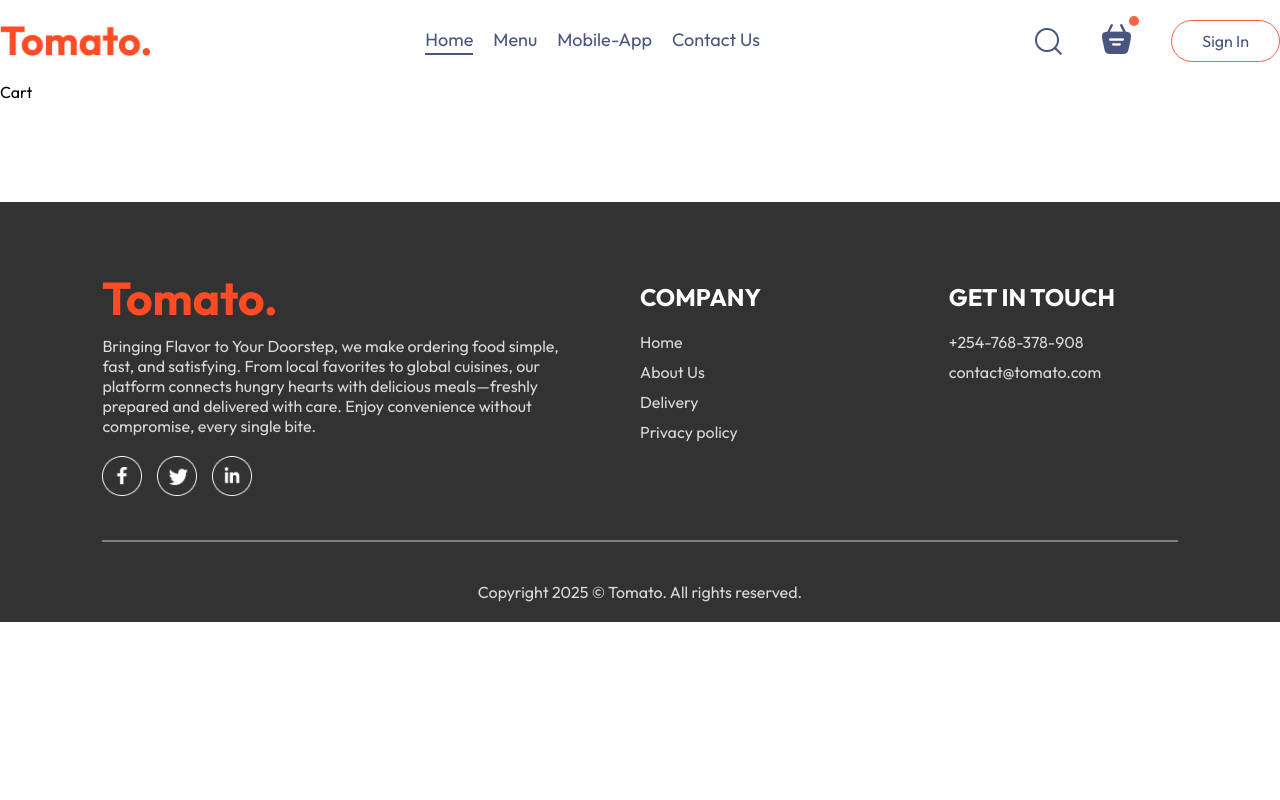
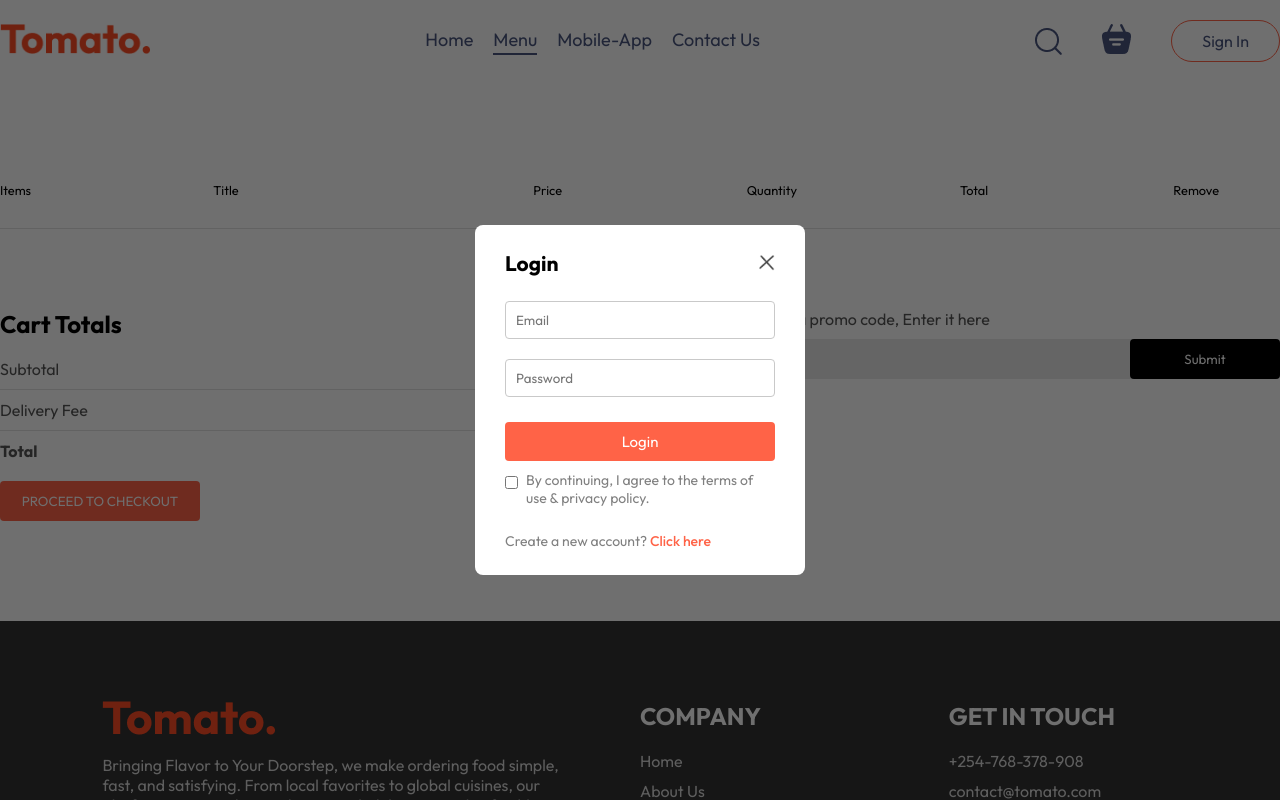
Before and after one commit to kylanalicia/food-delivery, a React (Vite) app in the folder frontend/: page /cart in a window 1280 px wide. Both pictures are taken after a click on the button "Sign In". Shown: the top 800 px of the page. Built offline with nearby package versions, Linux system fonts and the light colour scheme.

Commit message:
Completed creating the cart page which is displaying the cart items selected

```diff
--- a/frontend/src/App.jsx
+++ b/frontend/src/App.jsx
@@ -1,16 +1,22 @@
-import React from 'react'
+import React, { useState } from 'react'
 import Navbar from './components/Navbar/Navbar'
 import { Route, Routes } from 'react-router-dom'
 import Home from './pages/Home/Home'
 import Cart from './pages/Cart/Cart'
 import PlaceOrder from './pages/PlaceOrder/PlaceOrder'
 import Footer from './components/Footer/Footer'
+import LoginPopup from './components/LoginPopup/LoginPopup'
 
 const App = () => {
+
+  const [showLogin, setShowLogin] = useState(false);
+
+
   return (
     <>
+    {showLogin ? <LoginPopup setShowLogin={setShowLogin}/> : <></>}
      <div className='App'>
-      <Navbar/>
+      <Navbar setShowLogin={setShowLogin}/>
       <Routes>
         <Route path="/" element={<Home />} />
         <Route path="/cart" element={<Cart />} />
--- /dev/null
+++ b/frontend/src/components/LoginPopup/LoginPopup.css
@@ -0,0 +1,75 @@
+.login-popup{
+    position: absolute;
+    z-index: 1;
+    width: 100%;
+    height: 100%;
+    background-color: #00000090;
+    display: grid;
+}
+
+.login-popup-container{
+    place-self: center;
+    width: max(23vw, 330px);
+    color: #808080;
+    background-color: white;
+    display: flex;
+    flex-direction: column;
+    gap: 25px;
+    padding: 25px 30px;
+    border-radius: 8px;
+    font-size: 14px;
+    animation: fadeIn 0.5s;
+}
+
+.login-popup-title{
+    display: flex;
+    justify-content: space-between;
+    align-items: center;
+    color: black;
+
+}
+
+.login-popup-title img{
+    width: 16px;
+    cursor: pointer;
+}
+
+.login-popup-inputs{
+    display: flex;
+    flex-direction: column;
+    gap: 20px;
+}
+
+.login-popup-inputs input{
+    outline: none;
+    border: 1px solid #c9c9c9;
+    padding: 10px;
+    border-radius: 4px;
+}
+
+.login-popup-container button{
+    border: none;
+    padding: 10px;
+    border-radius: 4px;
+    color: white;
+    background-color: tomato;
+    font-size: 15px;
+    cursor: pointer;
+}
+
+.login-popup-condition{
+    display: flex;
+    align-items: start;
+    gap: 8px;
+    margin-top: -15px;
+}
+
+.login-popup-condition input{
+    margin-top: 5px;
+}
+
+.login-popup p span{
+    color: tomato;
+    font-weight: 500;
+    cursor: pointer;
+}
--- /dev/null
+++ b/frontend/src/components/LoginPopup/LoginPopup.jsx
@@ -0,0 +1,37 @@
+import React, { useState } from 'react'
+import './LoginPopup.css'
+import { assets } from '../../assets/assets'
+
+const LoginPopup = ({setShowLogin}) => {
+
+  const [currState, setCurrState] = useState("Login")
+
+
+  return (
+    <div className='login-popup'>
+        <form className="login-popup-container">
+          <div className="login-popup-title">
+            <h2>{currState}</h2>
+            <img onClick={() => setShowLogin(false)} src={assets.cross_icon} alt="" />
+          </div>
+          <div className="login-popup-inputs">
+            {currState==="Login"?<></>:<input type="text" placeholder='Name' required/>}
+            <input type="email" placeholder='Email' required/>
+            <input type="password" placeholder='Password' required/>
+          </div>
+          <button>{currState==="Sign Up"?"Create Account":"Login"}</button>
+          <div className="login-popup-condition">
+            <input type="checkbox" required/>
+            <p>By continuing, I agree to the terms of use & privacy policy.</p>
+          </div>
+          { currState==="Login"
+          ? <p>Create a new account? <span onClick={() => setCurrState("Sign Up")}>Click here</span></p>
+          :<p>Already have an account? <span onClick={() => setCurrState("Login")}>Login here</span></p>
+          }
+        </form>
+
+    </div>
+  )
+}
+
+export default LoginPopup
--- a/frontend/src/components/Navbar/Navbar.jsx
+++ b/frontend/src/components/Navbar/Navbar.jsx
@@ -1,16 +1,19 @@
-import React, { useState } from 'react'
+import React, { useContext, useState } from 'react'
 import './Navbar.css'
 import { assets } from '../../assets/assets'
 import { Link } from 'react-router-dom'
+import { StoreContext } from '../../context/StoreContext'
 
-const Navbar = () => {
+const Navbar = ({setShowLogin}) => {
 
-    const [menu, setMenu] = useState("home")
+    const [menu, setMenu] = useState("menu");
+
+    const {getTotalCartAmount} = useContext(StoreContext);
 
 
   return (
     <div className='navbar'>
-        <img src={assets.logo} alt="" className='logo'/>
+        <Link to='/'><img src={assets.logo} alt="" className='logo'/></Link>
         <ul className="navbar-menu">
             <Link to='/' onClick={()=>setMenu("home")} className={menu==="home"?"active":""}>Home</Link>
             <a href='#explore-menu' onClick={()=>setMenu("menu")}className={menu==="menu"?"active":""}>Menu</a>
@@ -20,10 +23,10 @@
         <div className="navbar-right">
             <img src={assets.search_icon} alt="" />
             <div className='navbar-search-icon'>
-                <img src={assets.basket_icon} alt="" />
-                <div className="dot"></div>
+                <Link to="/cart"> <img src={assets.basket_icon} alt="" /></Link>
+                <div className={getTotalCartAmount()===0?"":"dot"}></div>
             </div>
-            <button>Sign In</button>
+            <button onClick={()=>setShowLogin(true)}>Sign In</button>
         </div>
 
     </div>
--- a/frontend/src/context/StoreContext.jsx
+++ b/frontend/src/context/StoreContext.jsx
@@ -16,20 +16,28 @@
     }
 
     const removeFromCart = (itemId) => {
-        setCartItems((prev) => ({...prev, [itemId]: prev[itemId] - 1}))
+        setCartItems((prev) => ({ ...prev, [itemId]: prev[itemId] - 1 }))
     }
 
-    useEffect(() => {
-        console.log(cartItems);
+    const getTotalCartAmount = () => {
+        let totalAmount = 0;
+        for (const item in cartItems) {
+            if (cartItems[item] > 0) {
+                let itemInfo = food_list.find((product) => product._id === item);
+                totalAmount += itemInfo.price * cartItems[item];
+            }
 
-    },[cartItems])
+        }
+        return totalAmount;
+    }
 
     const contextValue = {
         food_list,
         cartItems,
         setCartItems,
         addToCart,
-        removeFromCart
+        removeFromCart,
+        getTotalCartAmount
 
     }
     return (
--- a/frontend/src/index.css
+++ b/frontend/src/index.css
@@ -4,6 +4,7 @@
   margin: 0;
   box-sizing: border-box;
   font-family: Outfit;
+  scroll-behavior: smooth;
 }
 
 body {
--- a/frontend/src/pages/Cart/Cart.css
+++ b/frontend/src/pages/Cart/Cart.css
@@ -0,0 +1,106 @@
+.cart{
+    margin-top: 100px;
+}
+
+.cart-items-title{
+    display: grid;
+    grid-template-columns: 1fr 1.5fr 1fr 1fr 1fr 0.5fr;
+    align-items: center;
+    color: grey;
+    font-size: max(1vw, 12px);
+}
+
+.cart-items-title {
+    margin: 10px 0px;
+    color: black;
+}
+
+.cart-items-item img{
+    width: 50px;
+}
+
+.cart hr{
+    height: 1px;
+    background-color: #e2e2e2;
+    border: none;
+}
+
+.cart-items-item .cross{
+    cursor: pointer;
+}
+
+.cart-bottom{
+    margin-top: 80px;
+    display: flex;
+    justify-content: space-between;
+    gap: max(12vw, 20px);
+}
+
+.cart-total{
+    flex: 1;
+    display: flex;
+    flex-direction: column;
+    gap: 20px;
+}
+
+.cart-total-details {
+    display: flex;
+    justify-content: space-between;
+    color: #555;
+}
+
+.cart-total hr{
+    margin: 10px 0px;
+}
+
+.cart-total button{
+    border: none;
+    color: white;
+    background-color: tomato;
+    width: max(15vw, 200px);
+    padding: 12px 0px;
+    border-radius: 4px;
+    cursor: pointer;
+}
+
+.cart-promocode{
+    flex: 1;
+}
+
+.cart-promocode p{
+    color: #555;
+}
+
+.cart-promocode-input{
+    margin-top: 10px;
+    display: flex;
+    justify-content: space-between;
+    align-items: center;
+    background-color: #eaeaea;
+    border-radius: 4px;
+}
+
+.cart-promocode-input input {
+    background: transparent;
+    border: none;
+    outline: none;
+    padding-left: 10px;
+}
+
+.cart-promocode-input button {
+    width: max(10vw, 150px);
+    padding: 12px 5px;
+    background-color: black;
+    border: none;
+    color: white;
+    border-radius: 4px;
+}
+
+@media (max-width: 750px) {
+    .cart-bottom {
+        flex-direction: column-reverse;
+    }
+    .cart-promocode {
+        justify-content: start;
+    }
+}
--- a/frontend/src/pages/Cart/Cart.jsx
+++ b/frontend/src/pages/Cart/Cart.jsx
@@ -1,9 +1,77 @@
-import React from 'react'
+import React, { useContext } from 'react'
 import './Cart.css'
+import { StoreContext } from '../../context/StoreContext'
 
 const Cart = () => {
+  const {cartItems, food_list, removeFromCart, getTotalCartAmount} = useContext(StoreContext);
+
   return (
-    <div>Cart</div>
+    <div className='cart'>
+      <div className="cart-items">
+        <div className="cart-items-title">
+          <p>Items</p>
+          <p>Title</p>
+          <p>Price</p>
+          <p>Quantity</p>
+          <p>Total</p>
+          <p>Remove</p>
+        </div>
+        <br/>
+        <hr/>
+        {food_list.map((item,index)=>{
+          if (cartItems[item._id]>0)
+          {
+            return (
+              <div>
+                 <div className='cart-items-title cart-items-item'>
+                <img src={item.image} alt="" />
+                <p>{item.name}</p>
+                <p>{item.price}</p>
+                <p>{cartItems[item._id]}</p>
+                <p>${item.price * cartItems[item._id]}</p>
+                <p onClick={() => removeFromCart(item._id)} className='cross'>x</p>
+              </div>
+              <hr/>
+             </div>
+            )
+          }
+        })}
+      </div>
+      <div className="cart-bottom">
+        <div className="cart-total">
+          <h2>Cart Totals</h2>
+          <div>
+            <div className="cart-total-details">
+              <p>Subtotal</p>
+              <p>${getTotalCartAmount()}</p>
+            </div>
+            <hr/>
+            <div className="cart-total-details">
+              <p>Delivery Fee</p>
+              <p>${2}</p>
+            </div>
+            <hr/>
+            <div className="cart-total-details">
+              <b>Total</b>
+              <b>${getTotalCartAmount()+2}</b>
+            </div>
+          </div>
+           <button>PROCEED TO CHECKOUT</button>
+        </div>
+        <div className="cart-promocode">
+          <div>
+            <p>If you have a promo code, Enter it here</p>
+            <div className='cart-promocode-input'>
+              <input type="text" placeholder='Promo Code' />
+              <button>Submit</button>
+
+            </div>
+          </div>
+
+        </div>
+      </div>
+
+    </div>
   )
 }
 
```
